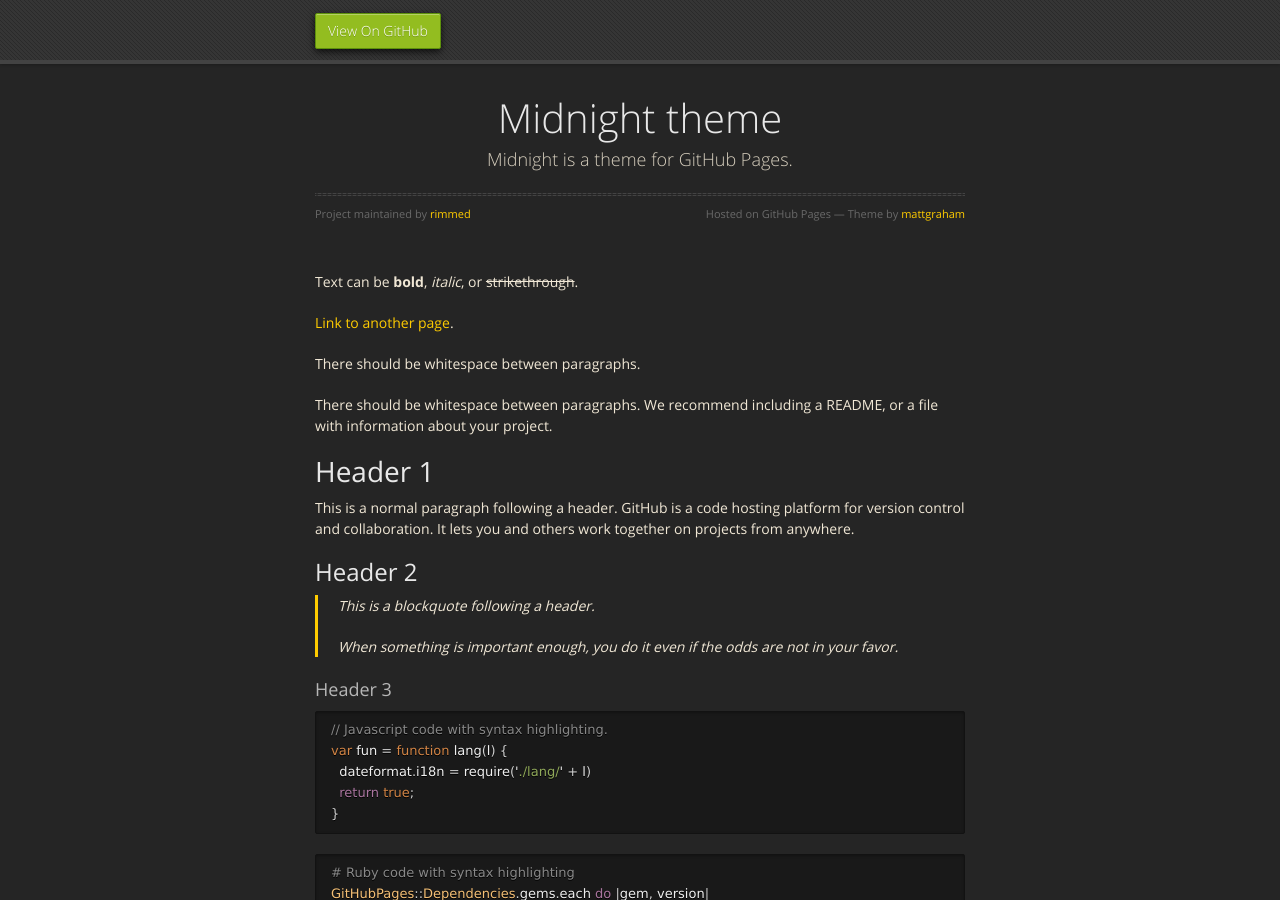
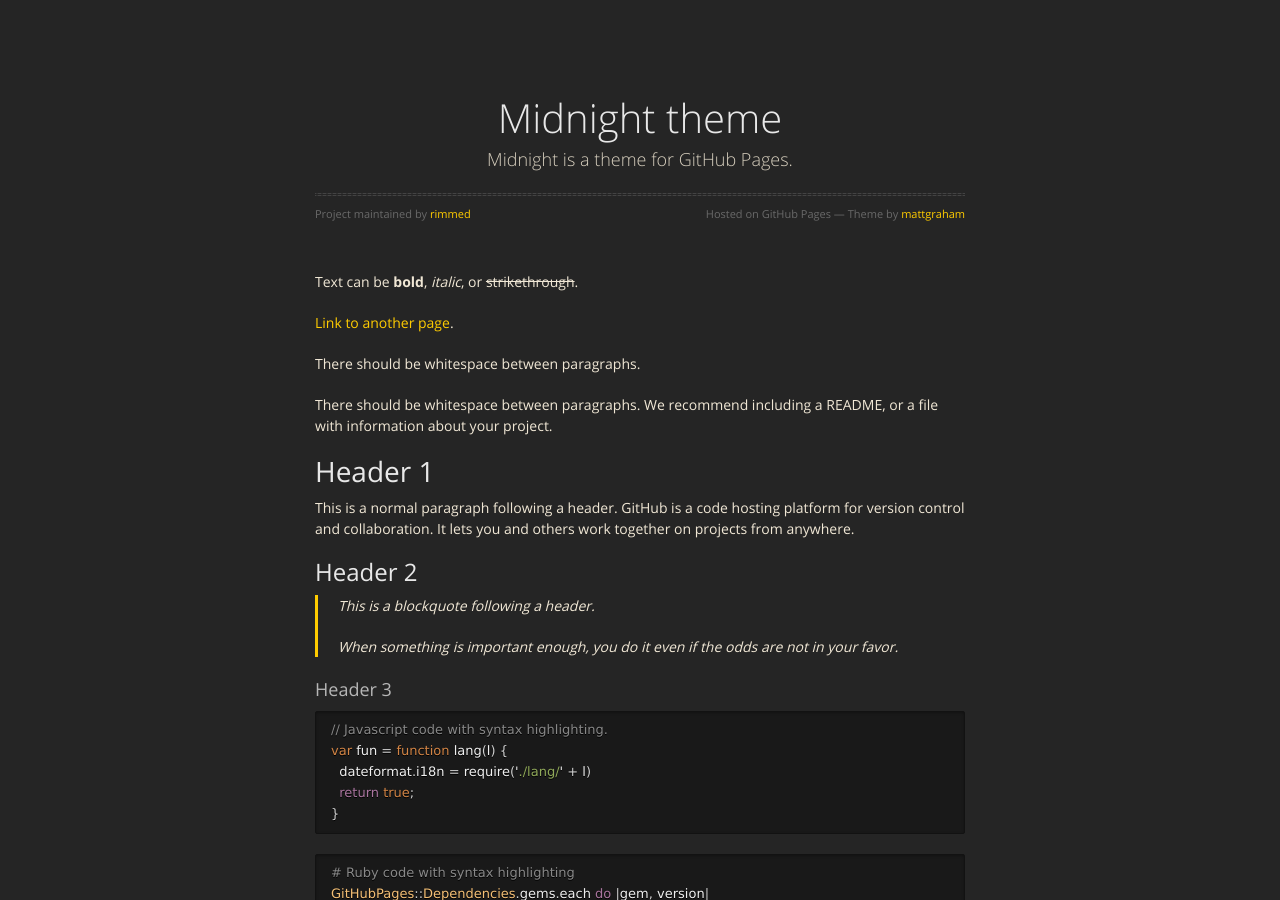
Before and after one commit to rimmed/rimmed.github.io, a Jekyll site: the page built from index.md, in a window 1280 px wide and 900 px high. Built offline with Jekyll 4.4.1, drawn with Linux system fonts in a browser that asks for light colours; nearby versions of some CDN libraries.

Commit message:
theme: remove download header as such

```diff
--- a/_config.yml
+++ b/_config.yml
@@ -1,5 +1,4 @@
 title: Midnight theme
 description: Midnight is a theme for GitHub Pages.
-show_downloads: false
 google_analytics:
 theme:
--- a/_layouts/default.html
+++ b/_layouts/default.html
@@ -17,17 +17,6 @@
 
   </head>
   <body>
-      <div id="header">
-        <nav>
-          <li class="fork"><a href="{{ site.github.repository_url }}">View On GitHub</a></li>
-          {% if site.show_downloads %}
-            <li class="downloads"><a href="{{ site.github.zip_url }}">ZIP</a></li>
-            <li class="downloads"><a href="{{ site.github.tar_url }}">TAR</a></li>
-            <li class="title">DOWNLOADS</li>
-          {% endif %}
-        </nav>
-      </div><!-- end header -->
-
     <div class="wrapper">
 
       <section>
```
